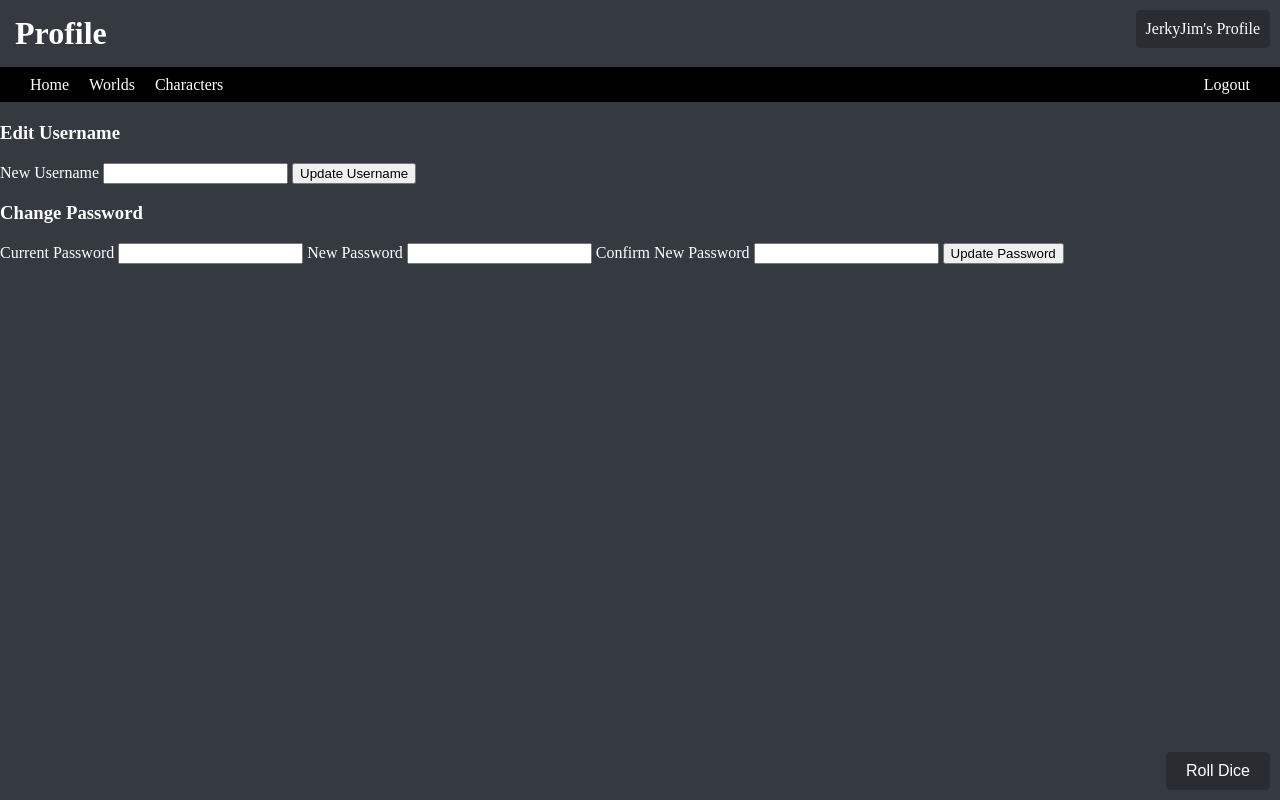
After one commit to SeraphDH/capstone-WIP-, a Flask app: page /profile in a window 1280 px wide. The commit adds this page. Run offline with Flask 3, Linux system fonts and the light colour scheme; a user stored in the database is signed in.

Commit message:
Add files via upload

```diff
--- a/app.py
+++ b/app.py
@@ -1,150 +1,331 @@
 from flask import Flask, render_template, request, redirect, url_for, flash
 from flask_sqlalchemy import SQLAlchemy
+from sqlalchemy.exc import IntegrityError
+from flask_login import LoginManager, login_user, login_required, logout_user, current_user
+from flask_bcrypt import Bcrypt
 from datetime import datetime, timedelta
-import secrets  # Import the secrets module for generating a secret key
-from models import db, World, Character  # Import the db and World from models
+from models import db, World, Character, User
+from forms import RegistrationForm, EditProfileForm, ChangePasswordForm
 
 app = Flask(__name__)
 app.config['SQLALCHEMY_DATABASE_URI'] = 'sqlite:///site.db'
-app.config['SECRET_KEY'] = secrets.token_hex(16)  # Set the secret key
-db.init_app(app)  # Initialize the SQLAlchemy instance with your Flask app
+app.config['SECRET_KEY'] = 'your_secret_key'
+db.init_app(app)
+bcrypt = Bcrypt(app)
 
-# Configuring flash message categories
-app.config['PERMANENT_SESSION_LIFETIME'] = timedelta(minutes=5)
+login_manager = LoginManager(app)
+login_manager.login_view = 'login'
 
-# Sample route for the homepage
+@login_manager.user_loader
+def load_user(user_id):
+    return User.query.get(int(user_id))
+
+@app.route('/login', methods=['GET', 'POST'])
+def login():
+    if request.method == 'POST':
+        username = request.form.get('username')
+        password = request.form.get('password')
+        user = User.query.filter_by(username=username).first()
+
+        if user and user.check_password(password):
+            login_user(user)
+            flash('Login successful!', 'success')
+            return redirect(url_for('worlds'))
+
+        flash('Login failed. Please check your username and password.', 'error')
+
+    return render_template('login.html')
+
+@app.route('/logout')
+@login_required
+def logout():
+    logout_user()
+    flash('Logout successful!', 'success')
+    return redirect(url_for('login'))
+
 @app.route('/')
 def index():
     return render_template('index.html')
 
-# Sample route for the worlds page
 @app.route('/worlds', methods=['GET', 'POST'])
+@login_required
 def worlds():
     if request.method == 'POST':
         world_id_to_remove = request.form.get('world_id_to_remove')
         if world_id_to_remove:
             world = World.query.get(world_id_to_remove)
-            if world:
-                db.session.delete(world)
-                db.session.commit()
+            if world and current_user.id == world.creator_id:
+                try:
+                    Character.query.filter_by(world_id=world.id).delete()
+                    db.session.commit()
+                    db.session.delete(world)
+                    db.session.commit()
+                    flash('World successfully removed!', 'success')
+                except IntegrityError:
+                    db.session.rollback()
+                    flash('Error removing world. Please try again.', 'error')
+
+                return redirect(url_for('worlds'))
 
     worlds = World.query.all()
     return render_template('worlds.html', worlds=worlds)
 
-# New route to handle adding a new world
 @app.route('/add_world', methods=['GET', 'POST'])
+@login_required
 def add_world():
     if request.method == 'POST':
         new_world_name = request.form.get('new_world_name')
         new_world_description = request.form.get('new_world_description')
 
-        new_world = World(name=new_world_name, description=new_world_description)
+        new_world = World(name=new_world_name, description=new_world_description, creator_id=current_user.id)
         db.session.add(new_world)
-        db.session.commit()
+        try:
+            db.session.commit()
+            flash('World successfully added!', 'success')
+        except IntegrityError:
+            db.session.rollback()
+            flash('Error adding world. Please try again.', 'error')
 
         return redirect(url_for('worlds'))
 
-    # Handle the GET request (render the form to add a new world)
     return render_template('add_world.html')
 
-# New route to handle editing an existing world
 @app.route('/edit_world/<int:world_id>', methods=['GET', 'POST'])
+@login_required
 def edit_world(world_id):
     world = World.query.get(world_id)
 
-    if request.method == 'POST':
-        world.name = request.form.get('edit_world_name')
-        world.description = request.form.get('edit_world_description')
-        db.session.commit()
+    if world and current_user.id == world.creator_id:
+        if request.method == 'POST':
+            world.name = request.form.get('edit_world_name')
+            world.description = request.form.get('edit_world_description')
+            try:
+                db.session.commit()
+                flash('World successfully edited!', 'success')
+            except IntegrityError:
+                db.session.rollback()
+                flash('Error editing world. Please try again.', 'error')
 
-        return redirect(url_for('world_detail', world_id=world.id))
+            return redirect(url_for('world_detail', world_id=world.id))
 
-    return render_template('edit_world.html', world=world)
+        return render_template('edit_world.html', world=world)
 
-# New route to handle removing an existing world
+    flash('You do not have permission to edit this world.', 'error')
+    return redirect(url_for('worlds'))
+
 @app.route('/remove_world/<int:world_id>', methods=['GET', 'POST'])
+@login_required
 def remove_world(world_id):
     world = World.query.get(world_id)
 
-    if request.method == 'POST':
-        if world:
-            db.session.delete(world)
-            db.session.commit()
-            flash('World removed successfully', 'success')
+    if world and current_user.id == world.creator_id:
+        if request.method == 'POST':
+            try:
+                Character.query.filter_by(world_id=world.id).delete()
+                db.session.commit()
+                db.session.delete(world)
+                db.session.commit()
+                flash('World successfully removed!', 'success')
+            except IntegrityError:
+                db.session.rollback()
+                flash('Error removing world. Please try again.', 'error')
+
             return redirect(url_for('worlds'))
 
-    flash('Are you sure you want to remove this world?', 'warning')
-    return render_template('remove_world.html', world=world)
+        return render_template('remove_world.html', world=world)
 
+    flash('You do not have permission to remove this world.', 'error')
+    return redirect(url_for('worlds'))
 
-# New route for world detail page
 @app.route('/world_detail/<int:world_id>', methods=['GET', 'POST'])
+@login_required
 def world_detail(world_id):
     world = World.query.get(world_id)
 
-    if request.method == 'POST':
-        if 'edit_world_name' in request.form:
-            world.name = request.form.get('edit_world_name')
-            world.description = request.form.get('edit_world_description')
-            db.session.commit()
-        elif 'remove_world' in request.form:
-            db.session.delete(world)
-            db.session.commit()
-            return redirect(url_for('worlds'))
+    if world and current_user.id == world.creator_id:
+        if request.method == 'POST':
+            if 'edit_world_name' in request.form:
+                world.name = request.form.get('edit_world_name')
+                world.description = request.form.get('edit_world_description')
+                try:
+                    db.session.commit()
+                    flash('World successfully edited!', 'success')
+                except IntegrityError:
+                    db.session.rollback()
+                    flash('Error editing world. Please try again.', 'error')
+            elif 'remove_world' in request.form:
+                try:
+                    db.session.delete(world)
+                    db.session.commit()
+                    flash('World successfully removed!', 'success')
+                    return redirect(url_for('worlds'))
+                except IntegrityError:
+                    db.session.rollback()
+                    flash('Error removing world. Please try again.', 'error')
 
-    return render_template('world_detail.html', world=world)
+        return render_template('world_detail.html', world=world)
 
-# New route for adding a character
+    flash('You do not have permission to view this world.', 'error')
+    return redirect(url_for('worlds'))
+
 @app.route('/add_character/<int:world_id>', methods=['POST'])
+@login_required
 def add_character(world_id):
     if request.method == 'POST':
         new_character_name = request.form.get('new_character_name')
         new_character_description = request.form.get('new_character_description')
 
-        new_character = Character(name=new_character_name, description=new_character_description, world_id=world_id)
-        db.session.add(new_character)
-        db.session.commit()
+        if current_user.is_authenticated:
+            new_character = Character(
+                name=new_character_name,
+                description=new_character_description,
+                world_id=world_id,
+                user_id=current_user.id
+            )
 
-        return redirect(url_for('world_detail', world_id=world_id))
+            db.session.add(new_character)
+            try:
+                db.session.commit()
+                flash('Character successfully added!', 'success')
+            except IntegrityError:
+                db.session.rollback()
+                flash('Error adding character. Please try again.', 'error')
 
-    # Handle the GET request (render the form to add a new character)
+            return redirect(url_for('world_detail', world_id=world_id))
+
     return render_template('add_character.html', world_id=world_id)
 
-# New route for the character detail page
 @app.route('/character_detail/<int:character_id>')
+@login_required
 def character_detail(character_id):
     character = Character.query.get(character_id)
     return render_template('character_detail.html', character=character)
 
-# New route for removing a character
 @app.route('/remove_character/<int:character_id>', methods=['POST'])
+@login_required
 def remove_character(character_id):
     character = Character.query.get(character_id)
 
-    if character:
-        db.session.delete(character)
-        db.session.commit()
+    if character and current_user.id == character.user_id:
+        try:
+            db.session.delete(character)
+            db.session.commit()
+            flash('Character successfully removed!', 'success')
+        except IntegrityError:
+            db.session.rollback()
+            flash('Error removing character. Please try again.', 'error')
 
-    return redirect(url_for('world_detail', world_id=character.world_id))
+        return redirect(url_for('world_detail', world_id=character.world_id))
+
+    flash('You do not have permission to remove this character.', 'error')
+    return redirect(url_for('character_list'))
 
 @app.route('/characters', methods=['GET'])
+@login_required
 def character_list():
     characters = Character.query.all()
     return render_template('character_list.html', characters=characters)
 
 @app.route('/edit_character/<int:character_id>', methods=['GET', 'POST'])
+@login_required
 def edit_character(character_id):
     character = Character.query.get(character_id)
 
+    if character and current_user.id == character.user_id:
+        if request.method == 'POST':
+            character.name = request.form.get('edit_character_name')
+            character.description = request.form.get('edit_character_description')
+            try:
+                db.session.commit()
+                flash('Character successfully edited!', 'success')
+            except IntegrityError:
+                db.session.rollback()
+                flash('Error editing character. Please try again.', 'error')
+
+            return redirect(url_for('character_detail', character_id=character.id))
+
+        return render_template('edit_character.html', character=character)
+
+    flash('You do not have permission to edit this character.', 'error')
+    return redirect(url_for('character_list'))
+
+@app.route('/register', methods=['GET', 'POST'])
+def register():
+    form = RegistrationForm()
+
+    if request.method == 'POST' and form.validate_on_submit():
+        username = form.username.data
+        password = form.password.data
+
+        existing_user = User.query.filter_by(username=username).first()
+        if existing_user:
+            flash('Username is already taken. Please choose another.', 'error')
+            return redirect(url_for('register'))
+
+        new_user = User(username=username)
+        new_user.set_password(password)
+        db.session.add(new_user)
+        try:
+            db.session.commit()
+            login_user(new_user)
+            flash('Registration successful! Welcome to the application.', 'success')
+        except IntegrityError:
+            db.session.rollback()
+            flash('Error registering user. Please try again.', 'error')
+
+        return redirect(url_for('index'))
+
+    return render_template('register.html', form=form)
+
+@app.route('/profile', methods=['GET', 'POST'])
+@login_required
+def profile():
+    edit_profile_form = EditProfileForm()
+    change_password_form = ChangePasswordForm()
+
     if request.method == 'POST':
-        # Handle the editing logic here
-        character.name = request.form.get('edit_character_name')
-        character.description = request.form.get('edit_character_description')
-        db.session.commit()
+        if 'edit_profile' in request.form:
+            if edit_profile_form.validate_on_submit():
+                new_username = edit_profile_form.new_username.data
+                current_user.username = new_username
+                try:
+                    db.session.commit()
+                    print('Username successfully updated')
+                    flash('Username successfully updated!', 'success')
+                except IntegrityError:
+                    db.session.rollback()
+                    print('Error updating username. Please choose another.')
+                    flash('Error updating username. Please choose another.', 'error')
 
-        return redirect(url_for('character_detail', character_id=character.id))
+        elif 'change_password' in request.form:
+            if change_password_form.validate_on_submit():
+                # Update password
+                current_password = change_password_form.current_password.data
+                new_password = change_password_form.new_password.data
+                confirm_new_password = change_password_form.confirm_new_password.data
 
-    return render_template('edit_character.html', character=character)
+                if current_user.check_password(current_password):
+                    if new_password == confirm_new_password:
+                        current_user.set_password(new_password)
+                        db.session.commit()
+                        flash('Password successfully updated!', 'success')
+                    else:
+                        flash('New password and confirmation do not match.', 'error')
+                else:
+                    flash('Current password is incorrect.', 'error')
+
+    return render_template('profile.html', edit_profile_form=edit_profile_form, change_password_form=change_password_form)
+
+@app.route('/delete_account', methods=['POST'])
+@login_required
+def delete_account():
+    # Delete user account
+    user_id = current_user.id
+    logout_user()
+    User.query.filter_by(id=user_id).delete()
+    db.session.commit()
+    flash('Account successfully deleted!', 'success')
+    return redirect(url_for('index'))
 
 if __name__ == '__main__':
     app.run(debug=True)
--- /dev/null
+++ b/forms.py
@@ -0,0 +1,25 @@
+# forms.py
+from flask_wtf import FlaskForm
+from wtforms import StringField, PasswordField, SubmitField
+from wtforms.validators import DataRequired, Length, EqualTo, ValidationError
+from models import User
+
+class RegistrationForm(FlaskForm):
+    username = StringField('Username', validators=[DataRequired(), Length(min=4, max=20)])
+    password = PasswordField('Password', validators=[DataRequired()])
+    confirm_password = PasswordField('Confirm Password', validators=[DataRequired(), EqualTo('password')])
+    submit = SubmitField('Register')
+
+class EditProfileForm(FlaskForm):
+    new_username = StringField('New Username', validators=[DataRequired(), Length(min=2, max=20)])
+    submit = SubmitField('Update Username')
+
+class ChangePasswordForm(FlaskForm):
+    current_password = PasswordField('Current Password', validators=[DataRequired()])
+    new_password = PasswordField('New Password', validators=[DataRequired(), Length(min=6)])
+    confirm_new_password = PasswordField('Confirm New Password', validators=[DataRequired(), EqualTo('new_password')])
+    submit = SubmitField('Update Password')
+
+    def validate_current_password(self, field):
+        if not current_user.check_password(field.data):
+            raise ValidationError('Current password is incorrect.')
--- a/static/css/style.css
+++ b/static/css/style.css
@@ -1,37 +1,45 @@
-/* static/css/style.css */
-
 body {
     margin: 0;
-    padding-top: 15px; /* Adjust the top padding as needed */
-    background-color: #343a40; /* Set background color for every page */
-    color: #fff; /* Set default text color to white */
-    position: relative; /* Set position relative for positioning the button */
+    padding: 0;
+    background-color: #343a40;
+    color: #fff;
 }
 
 h1 {
     margin: 0;
-    padding-bottom: 10px;
-    padding-left: 15px;
-    padding-top: 5px;
+    padding: 15px;
 }
 
 .navbar {
-    background-color: black; /* Set a darker background color for the navbar */
+    background-color: black;
     height: 35px;
     display: flex;
-    justify-content: flex-start;
     align-items: center;
+    padding: 0 20px;
 }
 
 .navbar a {
     color: #fff;
     text-decoration: none;
-    margin: 0 10px;
+    margin: 10px;
     transition: color 0.3s ease;
 }
 
 .navbar a:hover {
     color: lightgrey;
+}
+
+.brand {
+    margin-right: auto;
+}
+
+.navbar-links {
+    margin-left: auto;
+    display: flex;
+}
+
+.container {
+    margin-top: 20px;
 }
 
 #diceRollerPopup {
@@ -40,31 +48,86 @@ h1 {
     top: 50%;
     left: 50%;
     transform: translate(-50%, -50%);
-    background: #292d32; /* Set background color for the popup */
+    background: #292d32;
     padding: 20px;
     border: 1px solid #ccc;
 }
 
 #diceRollerPopup input {
-    width: 200px; /* Adjust the width as needed */
+    width: 200px;
     padding: 5px;
     margin-bottom: 10px;
-    resize: none; /* Disable resizing */
+    resize: none;
 }
 
 #diceRollerBtn {
     position: fixed;
     bottom: 10px;
     right: 10px;
-    font-size: 16px; /* Adjust the font size for a larger button */
-    padding: 10px 20px; /* Adjust padding for a larger button */
-    background-color: #292d32; /* Set background color for the button */
-    color: #fff; /* Set text color for the button */
+    font-size: 16px;
+    padding: 10px 20px;
+    background-color: #292d32;
+    color: #fff;
     border: none;
     border-radius: 5px;
     cursor: pointer;
 }
 
 #diceRollerBtn:hover {
-    background-color: #565e64; /* Set background color for the button on hover */
+    background-color: #565e64;
 }
+
+.alert-container {
+    position: fixed;
+    top: 8px;
+    left: 50%;
+    transform: translateX(-50%);
+    width: 80%;
+    max-width: 600px;
+    z-index: 1000;
+}
+
+.alert {
+    padding: 10px;
+    margin-bottom: 10px;
+    border-radius: 5px;
+    font-size: 16px;
+}
+
+.alert-success {
+    background-color: #28a745;
+    color: #fff;
+}
+
+.alert-danger {
+    background-color: #dc3545;
+    color: #fff;
+}
+
+.alert-warning {
+    background-color: #ffc107;
+    color: #000;
+}
+
+.alert-info {
+    background-color: #17a2b8;
+    color: #fff;
+}
+
+/* Added styles for the profile button */
+.profile-button {
+    position: fixed;
+    top: 10px;
+    right: 10px;
+    padding: 10px;
+    background-color: #292d32;
+    color: #fff;
+    border: none;
+    border-radius: 5px;
+    cursor: pointer;
+    text-decoration: none;
+}
+
+.profile-button:hover {
+    background-color: #565e64;
+}
--- a/templates/base.html
+++ b/templates/base.html
@@ -1,4 +1,4 @@
-<!-- base.html -->
+<!-- templates/base.html -->
 
 <!DOCTYPE html>
 <html lang="en">
@@ -14,13 +14,39 @@
         <a href="{{ url_for('index') }}">Home</a>
         <a href="{{ url_for('worlds') }}">Worlds</a>
         <a href="{{ url_for('character_list') }}">Characters</a>
-        <!-- Add more links as needed -->
+        <div class="navbar-links">
+            {% if current_user.is_authenticated %}
+                <a href="{{ url_for('logout') }}">Logout</a>
+            {% else %}
+                <a href="{{ url_for('login') }}">Login</a>
+                <a href="{{ url_for('register') }}">Register</a>
+            {% endif %}
+        </div>
     </nav>
+
+    <!-- Flash Messages -->
+    <div class="flash-messages">
+        {% with messages = get_flashed_messages(with_categories=true) %}
+            {% if messages %}
+                {% for category, message in messages %}
+                    <div class="alert alert-{{ category }}">
+                        {{ message }}
+                    </div>
+                {% endfor %}
+            {% endif %}
+        {% endwith %}
+    </div>
 
     <!-- Content -->
     <div class="container">
         {% block content %}{% endblock %}
     </div>
+
+    <!-- Profile Button -->
+    {% if current_user.is_authenticated %}
+        <a href="{{ url_for('profile') }}" class="profile-button">{{ current_user.username }}'s Profile</a>
+
+    {% endif %}
 
     <!-- Include the diceRoller.html content -->
     {% include 'diceRoller.html' %}
--- /dev/null
+++ b/templates/profile.html
@@ -0,0 +1,25 @@
+<!-- profile.html -->
+<h1>Profile</h1>
+{% extends 'base.html' %}
+
+{% block content %}
+    <h3>Edit Username</h3>
+    <form method="post" action="{{ url_for('profile') }}">
+        {{ edit_profile_form.hidden_tag() }}
+        {{ edit_profile_form.new_username.label }}
+        {{ edit_profile_form.new_username(class="form-control") }}
+        {{ edit_profile_form.submit(class="btn btn-primary mt-2") }}
+    </form>
+
+    <h3>Change Password</h3>
+    <form method="post" action="{{ url_for('profile') }}">
+        {{ change_password_form.hidden_tag() }}
+        {{ change_password_form.current_password.label }}
+        {{ change_password_form.current_password(class="form-control") }}
+        {{ change_password_form.new_password.label }}
+        {{ change_password_form.new_password(class="form-control") }}
+        {{ change_password_form.confirm_new_password.label }}
+        {{ change_password_form.confirm_new_password(class="form-control") }}
+        {{ change_password_form.submit(class="btn btn-primary mt-2") }}
+    </form>
+{% endblock %}
```
Also changed, not shown: models.py (+23 -1 lines), requirements.txt (added, +16 -0 lines), templates/login.html (added, +17 -0 lines), templates/register.html (added, +24 -0 lines), templates/worlds.html (+2 -10 lines), instance/site.db, templates/character_list.html (line endings or trailing spaces).
